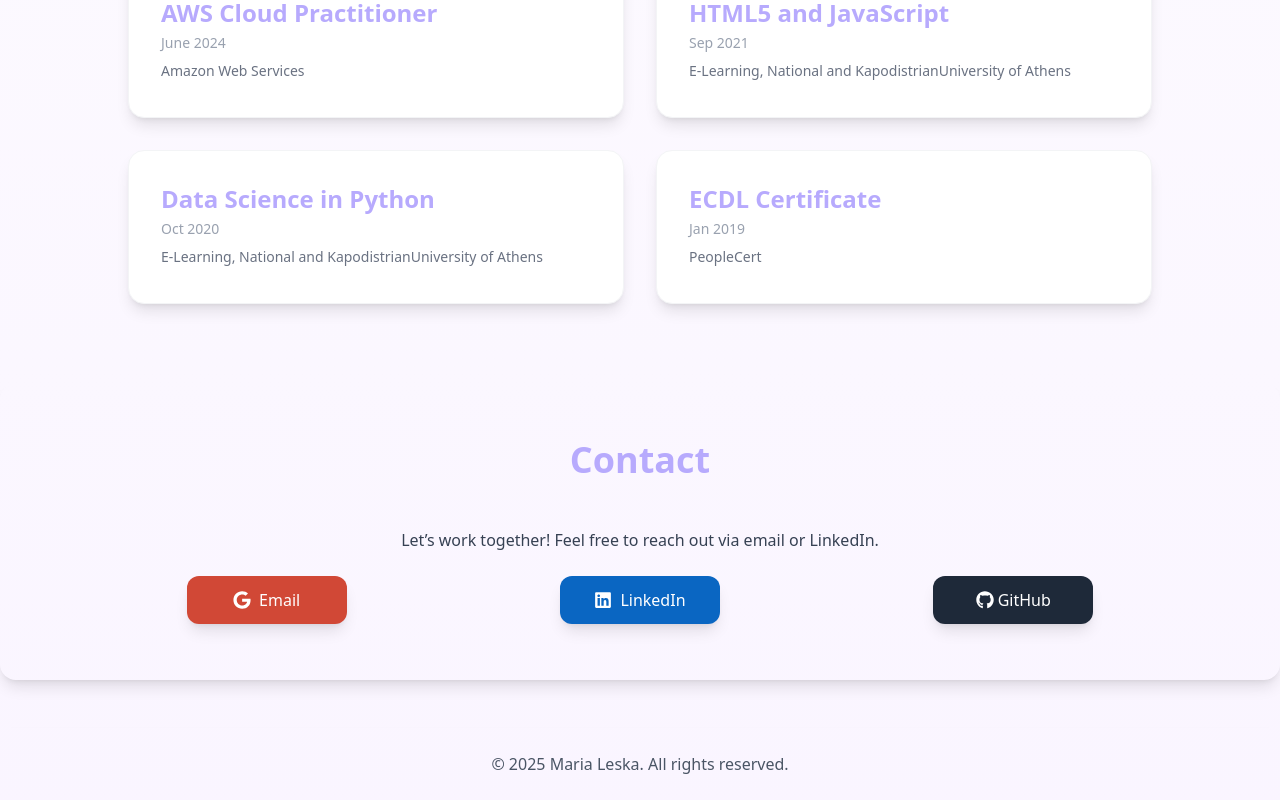
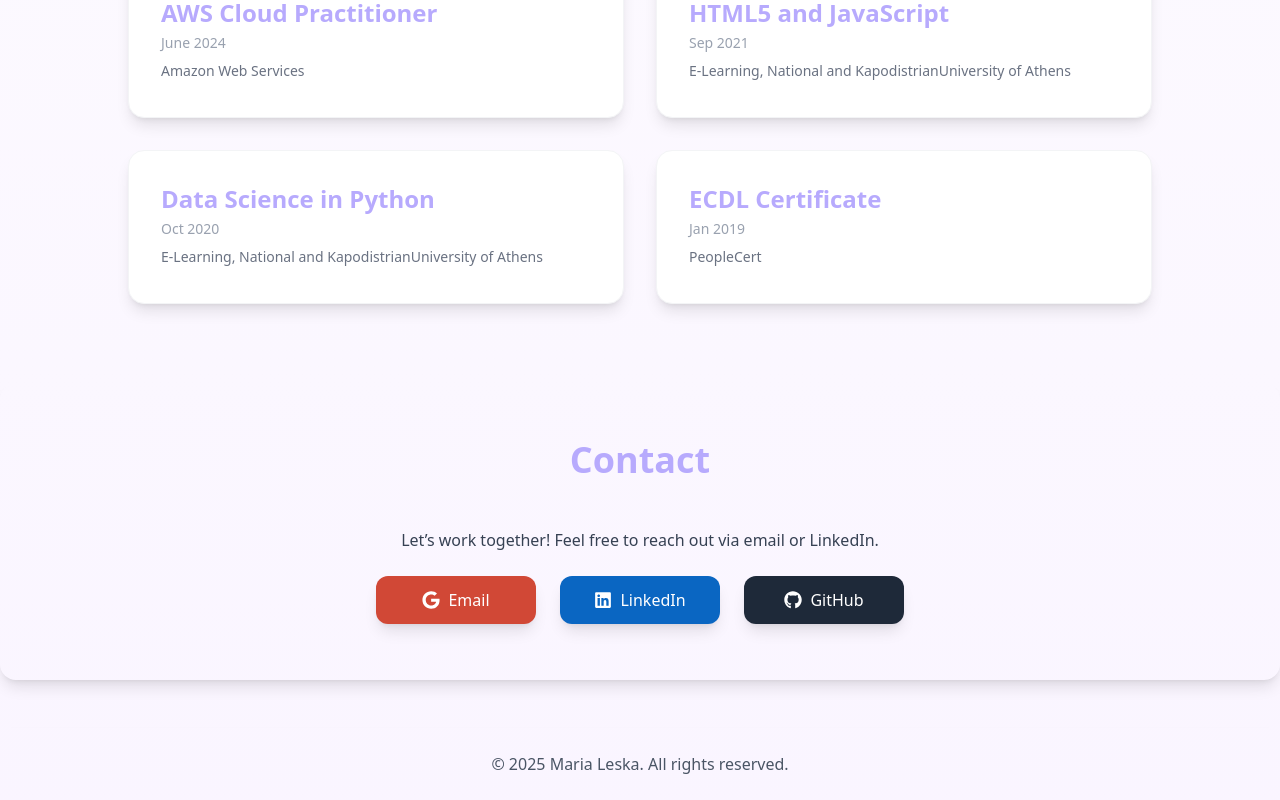
Before and after one commit to Marlesk/marlesk-my-professional-site, a React (Vite) app: page / in a window 1280 px wide. Shown: the part 3668-4468 px from the top of the page. Built offline with nearby package versions, Linux system fonts and the light colour scheme.

Commit message:
change CSS responsive for mobile

```diff
--- a/src/components/Contact.tsx
+++ b/src/components/Contact.tsx
@@ -9,17 +9,17 @@
       <p className="text-center mb-6 text-gray-700">
         Let’s work together! Feel free to reach out via email or LinkedIn.
       </p>
-      <div className="flex flex-col space-y-3 md:space-y-0 md:flex-row md:justify-center md:space-x-6">
+      <div className="flex flex-col space-y-3 md:space-y-0 md:flex-row md:justify-center md:space-x-6 md:gap-6">
         <a href="mailto:mariales.leska@gmail.com"
-          className="w-40 justify-center px-6 py-3 bg-[#D14836] text-white rounded-xl shadow-lg hover:bg-[#C53727] transition flex items-center gap-2 mx-auto">
+          className="w-40 justify-center px-6 py-3 bg-[#D14836] text-white rounded-xl shadow-lg hover:bg-[#C53727] transition flex items-center gap-2 mx-auto md:mx-0">
           <FaGoogle size={18}/>Email
         </a>
         <a href="https://www.linkedin.com/in/maria-leska-17071418b/" target="_blank"
-          className="w-40 justify-center px-6 py-3 bg-[#0A66C2] text-white rounded-xl shadow-lg hover:bg-[#004182] transition flex items-center gap-2 mx-auto">
+          className="w-40 justify-center px-6 py-3 bg-[#0A66C2] text-white rounded-xl shadow-lg hover:bg-[#004182] transition flex items-center gap-2 mx-auto md:mx-0">
           <FaLinkedin size={18}/>LinkedIn
         </a>
         <a href="https://github.com/Marlesk" target="_blank"
-          className="w-40 justify-center px-6 py-3 bg-gray-800 text-white rounded-xl shadow-lg hover:bg-black transition flex gap-1 items-center space-x-2 mx-auto">
+          className="w-40 justify-center px-6 py-3 bg-gray-800 text-white rounded-xl shadow-lg hover:bg-black transition flex gap-2 items-center space-x-2 mx-auto md:mx-0">
           <FaGithub size={18}/> GitHub
         </a>
       </div>
```
